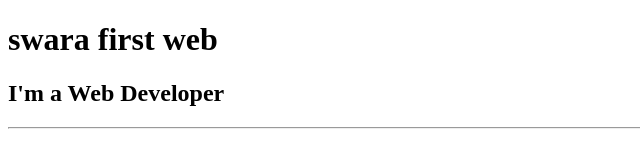
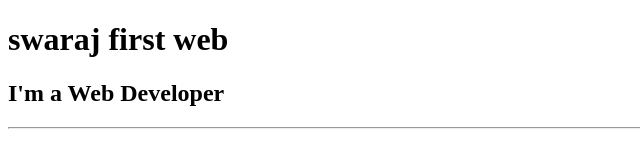
Before and after one commit to Swarajwaykar/html-portfoilio, a plain HTML site: page index.html in a window 1280 px wide. Shown: the top 150 px of the page, without its empty margins (0-640 px from the left). Drawn offline with Linux system fonts and the light colour scheme; files whose address does not match are found by name.

Commit message:
Update index.html

```diff
--- a/index.html
+++ b/index.html
@@ -7,7 +7,7 @@
 </head>
 
 <body>
-  <h1>swara first web</h1>
+  <h1>swaraj first web</h1>
   <h2>I'm a Web Developer</h2>
   <hr />
   <h3><a href="./public/movie-ranking.html">Movie Ranking Project</a></h3>
```
